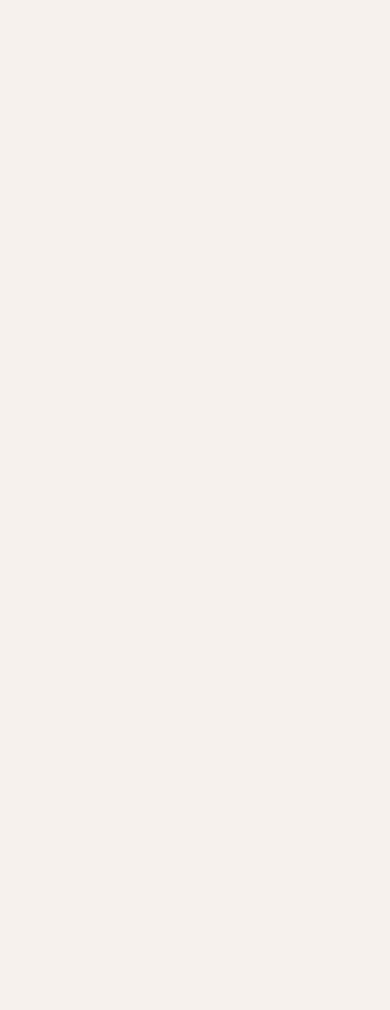
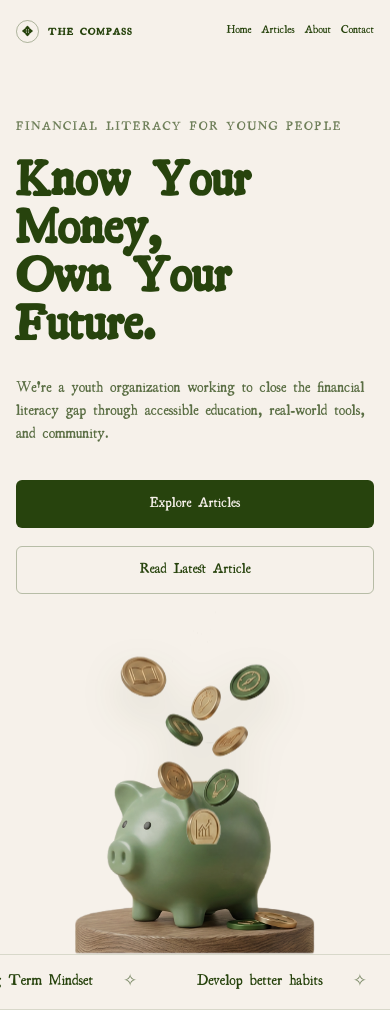
Before and after one commit to thecompass-edu/thecompass, a Next.js app: page / in a window 390 px wide. Before the commit the page ends 844 px from the top, so only its background shows below. Built offline with nearby package versions, Linux system fonts and the light colour scheme.

Commit message:
Build hero section

```diff
--- /dev/null
+++ b/src/app/components/Hero.tsx
@@ -0,0 +1,74 @@
+import Image from "next/image";
+import Marquee from "./Marquee";
+
+export default function Hero() {
+  return (
+    <>
+      <section className="hero">
+        <nav className="hero-nav">
+          <a href="/" className="hero-logo">
+            <span className="hero-logo-mark">✥</span>
+            <span>THE COMPASS</span>
+          </a>
+
+          <div className="hero-links">
+            <a href="/">Home</a>
+            <a href="/articles">Articles</a>
+            <a href="/about">About</a>
+            <a href="/contact">Contact</a>
+          </div>
+        </nav>
+
+        <div className="hero-content">
+          <div className="hero-copy">
+            <p className="hero-eyebrow">FINANCIAL LITERACY FOR YOUNG PEOPLE</p>
+
+            <h1>
+              Know Your Money,
+              <br />
+              Own Your Future.
+            </h1>
+
+            <p className="hero-description">
+              We&apos;re a youth organization working to close the financial
+              literacy gap through accessible education, real-world tools, and
+              community.
+            </p>
+
+            <div className="hero-actions">
+              <a href="/articles" className="hero-button hero-button-primary">
+                Explore Articles
+              </a>
+
+              <a href="/articles" className="hero-button hero-button-secondary">
+                Read Latest Article
+              </a>
+            </div>
+          </div>
+
+          <div className="hero-visual" aria-hidden="true">
+            <Image
+              src="/coins-hero.png"
+              alt=""
+              width={500}
+              height={300}
+              className="hero-coins"
+              priority
+            />
+
+            <Image
+              src="/piggybank-image.png"
+              alt=""
+              width={500}
+              height={500}
+              className="hero-pig"
+              priority
+            />
+          </div>
+        </div>
+      </section>
+
+      <Marquee />
+    </>
+  );
+}
--- /dev/null
+++ b/src/app/components/Marquee.tsx
@@ -0,0 +1,24 @@
+const items = [
+  "Build confidence",
+  "Long Term Mindset",
+  "Develop better habits",
+  "Thoughtful Decisions",
+  "Understand your money",
+];
+
+export default function Marquee() {
+  return (
+    <div className="marquee" aria-label="The Compass values">
+      <div className="marquee-track">
+        {[...items, ...items].map((item, index) => (
+          <div className="marquee-item" key={`${item}-${index}`}>
+            <span>{item}</span>
+            <span className="marquee-symbol" aria-hidden="true">
+              ✧
+            </span>
+          </div>
+        ))}
+      </div>
+    </div>
+  );
+}
--- a/src/app/globals.css
+++ b/src/app/globals.css
@@ -1,8 +1,8 @@
 @import "tailwindcss";
 
 :root {
-  --background: #F6F1EA;
-  --foreground: #27430D;
+  --background: #f6f1ea;
+  --foreground: #27430d;
 }
 
 @theme inline {
@@ -16,8 +16,323 @@ html {
 }
 
 body {
+  margin: 0;
   background: var(--background);
   color: var(--foreground);
   font-family: var(--font-essays), serif;
+}
+
+.hero {
+  position: relative;
+  min-height: 100vh;
+  overflow: hidden;
+  background: var(--background);
+}
+
+.hero-nav {
+  width: min(1180px, calc(100% - 48px));
+  margin: 0 auto;
+  padding: 28px 0;
+  display: flex;
+  align-items: center;
+  justify-content: space-between;
+}
+
+.hero-logo {
+  display: inline-flex;
+  align-items: center;
+  gap: 9px;
+  color: var(--foreground);
+  text-decoration: none;
+  font-size: 13px;
+  font-weight: 700;
+  letter-spacing: 0.08em;
+}
+
+.hero-logo-mark {
+  width: 27px;
+  height: 27px;
+  border: 1px solid rgba(39, 67, 13, 0.35);
+  border-radius: 50%;
+  display: grid;
+  place-items: center;
+  font-size: 13px;
+}
+
+.hero-links {
+  display: flex;
+  align-items: center;
+  gap: 34px;
+}
+
+.hero-links a {
+  color: var(--foreground);
+  text-decoration: none;
+  font-size: 14px;
+  transition: opacity 0.2s ease;
+}
+
+.hero-links a:hover {
+  opacity: 0.6;
+}
+
+.hero-content {
+  width: min(1180px, calc(100% - 48px));
+  min-height: calc(100vh - 170px);
+  margin: 0 auto;
+  display: grid;
+  grid-template-columns: minmax(0, 1fr) minmax(400px, 0.9fr);
+  align-items: center;
+  gap: 50px;
+}
+
+.hero-copy {
+  position: relative;
+  z-index: 2;
+  padding-bottom: 55px;
+}
+
+.hero-eyebrow {
+  margin: 0 0 18px;
+  font-size: 12px;
+  letter-spacing: 0.12em;
+  opacity: 0.65;
+}
+
+.hero h1 {
   margin: 0;
+  color: var(--foreground);
+  font-size: clamp(52px, 6vw, 86px);
+  line-height: 0.95;
+  letter-spacing: -0.045em;
+  font-weight: 700;
 }
+
+.hero-description {
+  max-width: 500px;
+  margin: 30px 0 0;
+  font-size: 17px;
+  line-height: 1.55;
+  opacity: 0.75;
+}
+
+.hero-actions {
+  display: flex;
+  flex-wrap: wrap;
+  gap: 18px;
+  margin-top: 34px;
+}
+
+.hero-button {
+  display: inline-flex;
+  align-items: center;
+  justify-content: center;
+  min-height: 48px;
+  padding: 0 25px;
+  border-radius: 6px;
+  text-decoration: none;
+  font-size: 14px;
+  transition: transform 0.2s ease, opacity 0.2s ease;
+}
+
+.hero-button:hover {
+  transform: translateY(-2px);
+}
+
+.hero-button-primary {
+  color: #f6f1ea;
+  background: var(--foreground);
+}
+
+.hero-button-secondary {
+  color: var(--foreground);
+  border: 1px solid rgba(39, 67, 13, 0.3);
+  background: transparent;
+}
+
+.hero-visual {
+  position: relative;
+  width: min(100%, 520px);
+  height: 520px;
+  justify-self: center;
+}
+
+.hero-coins {
+  position: absolute;
+  width: 180px;
+  height: auto;
+  top: 12px;
+  left: 58%;
+  transform: translateX(-50%);
+  z-index: 2;
+  filter: drop-shadow(0 18px 22px rgba(39, 67, 13, 0.12));
+  animation: coin-float 3.2s ease-in-out infinite;
+}
+
+.hero-pig {
+  position: absolute;
+  width: 330px;
+  height: auto;
+  left: 50%;
+  bottom: 10px;
+  transform: translateX(-50%);
+  z-index: 1;
+}
+
+@keyframes coin-float {
+  0%,
+  100% {
+    transform: translateX(-50%) translateY(0px);
+  }
+  50% {
+    transform: translateX(-50%) translateY(-12px);
+  }
+}
+
+.marquee {
+  width: 100%;
+  overflow: hidden;
+  border-top: 1px solid rgba(39, 67, 13, 0.14);
+  border-bottom: 1px solid rgba(39, 67, 13, 0.14);
+}
+
+.marquee-track {
+  display: flex;
+  width: max-content;
+  animation: compass-marquee 24s linear infinite;
+}
+
+.marquee-item {
+  display: flex;
+  align-items: center;
+  gap: 30px;
+  padding: 14px 30px;
+  white-space: nowrap;
+  font-size: 15px;
+}
+
+.marquee-symbol {
+  font-size: 17px;
+  opacity: 0.6;
+}
+
+@keyframes compass-marquee {
+  from {
+    transform: translateX(0);
+  }
+
+  to {
+    transform: translateX(-50%);
+  }
+}
+
+@media (max-width: 800px) {
+  .hero-nav {
+    width: min(100% - 32px, 600px);
+    padding: 20px 0;
+  }
+
+  .hero-links {
+    gap: 14px;
+  }
+
+  .hero-links a {
+    font-size: 12px;
+  }
+
+  .hero-content {
+    width: min(100% - 32px, 600px);
+    min-height: auto;
+    grid-template-columns: 1fr;
+    gap: 10px;
+    padding-top: 55px;
+  }
+
+  .hero-copy {
+    padding-bottom: 0;
+  }
+
+  .hero h1 {
+    font-size: clamp(44px, 13vw, 68px);
+  }
+
+  .hero-description {
+    font-size: 15px;
+    max-width: 430px;
+  }
+
+  .hero-visual {
+    width: min(100%, 430px);
+    height: 390px;
+    margin-top: 10px;
+  }
+
+  .hero-coins {
+    width: 150px;
+    top: 0px;
+    left: 50%;
+  }
+
+  .hero-pig {
+    width: 260px;
+    bottom: 0;
+
+  }
+}
+
+@media (max-width: 520px) {
+  .hero-nav {
+    width: calc(100% - 32px);
+  }
+
+  .hero-links {
+    gap: 10px;
+  }
+
+  .hero-links a {
+    font-size: 11px;
+  }
+
+  .hero-logo {
+    font-size: 10px;
+  }
+
+  .hero-logo-mark {
+    width: 23px;
+    height: 23px;
+  }
+
+  .hero-actions {
+    flex-direction: column;
+    align-items: stretch;
+  }
+
+  .hero-button {
+    width: 100%;
+  }
+
+  .hero-visual {
+    width: min(100%, 360px);
+    height: 340px;
+  }
+
+  .hero-coins {
+    width: 150px;
+    top: 5px;
+  }
+
+  .hero-pig {
+    width: 240px;
+    bottom: 10;
+  }
+}
+
+@media (prefers-reduced-motion: reduce) {
+  .marquee-track {
+    animation: none;
+  }
+
+  html {
+    scroll-behavior: auto;
+  }
+}
--- a/src/app/page.tsx
+++ b/src/app/page.tsx
@@ -1,10 +1,9 @@
+import Hero from "./components/Hero";
 
-export default function Home () {
-    return (
+export default function Home() {
+  return (
     <main>
-
-
-
+      <Hero/>
     </main>
-    );
+  );
 }
```
Also changed, not shown: public/coins-hero.png (added), public/piggybank-image.png (added).
